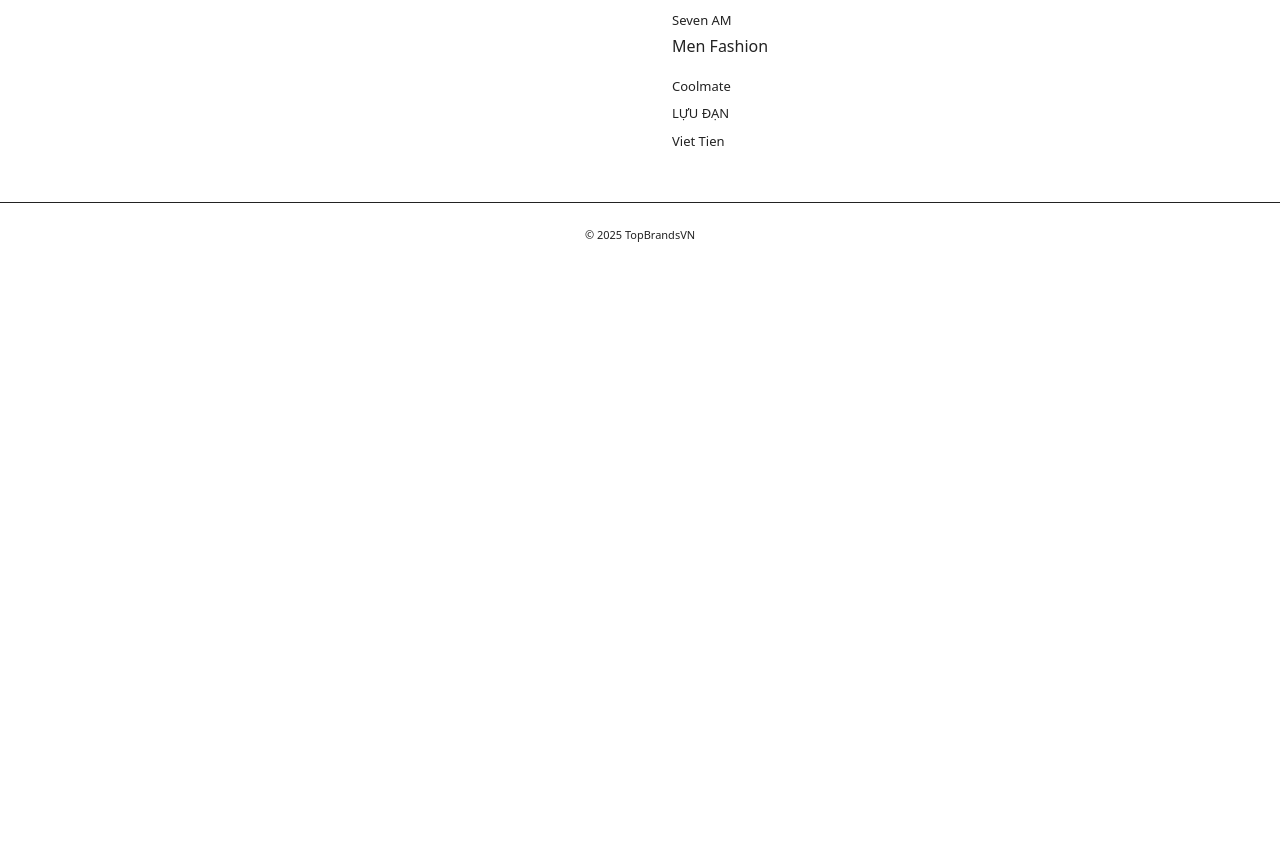
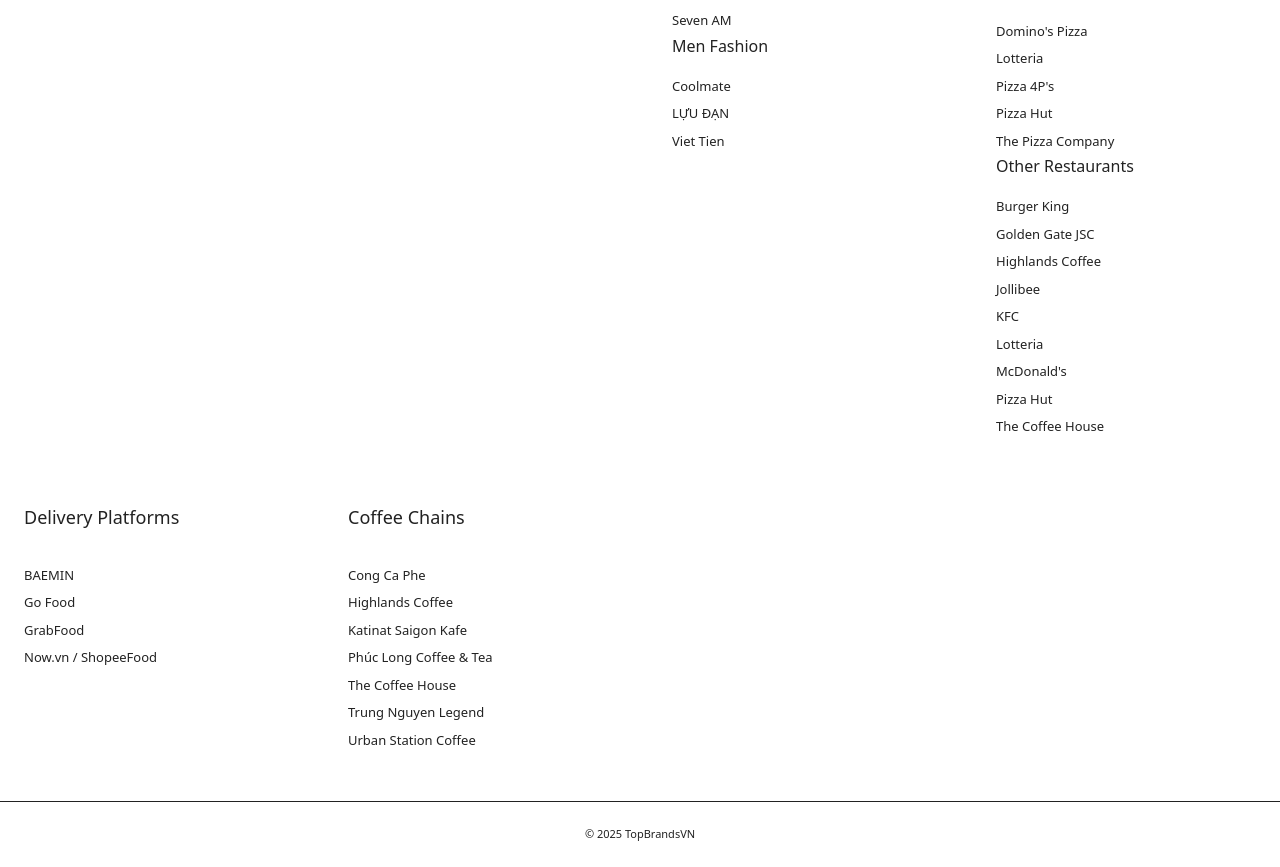
Before and after one commit to nexteacc/topbrandsvn, a React (Vite) app: page / in a window 1280 px wide. Shown: the part 728-1595 px from the top of the page. Before the commit the page ends 996 px from the top, so only its background shows below. Built offline with nearby package versions, Linux system fonts and the light colour scheme.

Commit message:
feat(i18n): add new restaurant categories and subcategories
Add new restaurant categories and subcategories to all locale files and update directoryData.ts to include corresponding data. Modify App.tsx to handle rendering of nested restaurant subcategories.

```diff
--- a/src/App.tsx
+++ b/src/App.tsx
@@ -3,81 +3,13 @@ import { ChevronRight } from 'lucide-react';
 import { useTranslation } from 'react-i18next';
 import i18n from './i18n';
 import { Analytics } from "@vercel/analytics/react";
+import directoryData from './data/directoryData';
 
 function App() {
   const { t } = useTranslation();
 
   const handleLanguageChange = (event: React.ChangeEvent<HTMLSelectElement>) => {
     i18n.changeLanguage(event.target.value);
-  };
-
-  const directoryData = {
-    finance: [
-      'ACB',
-      'Agribank',
-      'BIDV',
-      'MB',
-      'Sacombank',
-      'Techcombank',
-      'VIB',
-      'Vietcombank',
-      'VietinBank'
-    ],
-    telecom: [
-      'MobiFone',
-      'Vietnamobile',
-      'Viettel Group',
-      'Vinaphone'
-    ],
-    shopping: {
-      supermarket: [
-        'Bach Hoa Xanh',
-        'Big C',
-        'Co.opmart',
-        'Emart',
-        'Lotte Mart',
-        'MM Mega Market',
-        'WinMart'
-      ],
-      mall: [
-        'AEON Mall',
-        'Big C',
-        'Co.opMart',
-        'Lotte Mart',
-        'Trang Tien Plaza',
-        'Vincom Center'
-      ],
-      mobile_retail: [
-        'CellphoneS',
-        'Điện Máy XANH',
-        'FPT Shop',
-        'The Gioi Di Dong (Thế Giới Di Động)',
-        'Viettel Store'
-      ],
-      convenience_store: [
-        'Circle K',
-        'Co.op Food',
-        'FamilyMart',
-        'GS25',
-        'MiniStop',
-        'VinMart+'
-      ],
-      fashion: {
-        female_fashion: [
-          'Chic-Land',
-          'ELISE',
-          'Ivy Moda',
-          'JUNO',
-          'Nem Fashion',
-          'Seven AM'
-        ],
-        male_fashion: [
-          'Coolmate',
-          'LỰU ĐẠN',
-          'Viet Tien'
-        ]
-      }
-    }
   };
 
   return (
@@ -138,7 +70,11 @@ function App() {
               {typeof items === 'object' && !Array.isArray(items) ? (
                 Object.entries(items).map(([subCategory, subItems]) => (
                   <div key={subCategory}>
-                    <h3 className="text-[16px] font-medium mb-4">{t(`category.${subCategory}`)}</h3>
+                    <h3 className="text-[16px] font-medium mb-4">
+                      {category === 'restaurant_chains'
+                        ? t(`category.restaurant_subcategories.${subCategory}`)
+                        : t(`category.${subCategory}`)}
+                    </h3>
                     <ul className="space-y-[2px]">
                       {(subItems as string[]).map(item => (
                         <li key={item}>
--- /dev/null
+++ b/src/data/directoryData.ts
@@ -0,0 +1,111 @@
+const directoryData = {
+  finance: [
+    'ACB',
+    'Agribank',
+    'BIDV',
+    'MB',
+    'Sacombank',
+    'Techcombank',
+    'VIB',
+    'Vietcombank',
+    'VietinBank'
+  ],
+  telecom: [
+    'MobiFone',
+    'Vietnamobile',
+    'Viettel Group',
+    'Vinaphone'
+  ],
+  shopping: {
+    supermarket: [
+      'Bach Hoa Xanh',
+      'Big C',
+      'Co.opmart',
+      'Emart',
+      'Lotte Mart',
+      'MM Mega Market',
+      'WinMart'
+    ],
+    mall: [
+      'AEON Mall',
+      'Big C',
+      'Co.opMart',
+      'Lotte Mart',
+      'Trang Tien Plaza',
+      'Vincom Center'
+    ],
+    mobile_retail: [
+      'CellphoneS',
+      'Điện Máy XANH',
+      'FPT Shop',
+      'The Gioi Di Dong (Thế Giới Di Động)',
+      'Viettel Store'
+    ],
+    convenience_store: [
+      'Circle K',
+      'Co.op Food',
+      'FamilyMart',
+      'GS25',
+      'MiniStop',
+      'VinMart+'
+    ],
+    fashion: {
+      female_fashion: [
+        'Chic-Land',
+        'ELISE',
+        'Ivy Moda',
+        'JUNO',
+        'Nem Fashion',
+        'Seven AM'
+      ],
+      male_fashion: [
+        'Coolmate',
+        'LỰU ĐẠN',
+        'Viet Tien'
+      ]
+    },
+    restaurant_chains: {
+      fast_food_chains: [
+        'Jollibee',
+        'KFC',
+        'Lotteria',
+        'Popeyes'
+      ],
+      pizza_chains: [
+        'Domino\'s Pizza',
+        'Lotteria',
+        'Pizza 4P\'s',
+        'Pizza Hut',
+        'The Pizza Company'
+      ],
+      other_restaurants: [
+        'Burger King',
+        'Golden Gate JSC',
+        'Highlands Coffee',
+        'Jollibee',
+        'KFC',
+        'Lotteria',
+        'McDonald\'s',
+        'Pizza Hut',
+        'The Coffee House'
+      ]
+    },
+    delivery_platforms: [
+      'BAEMIN',
+      'Go Food',
+      'GrabFood',
+      'Now.vn / ShopeeFood'
+    ],
+    coffee_chains: [
+      'Cong Ca Phe',
+      'Highlands Coffee',
+      'Katinat Saigon Kafe',
+      'Phúc Long Coffee & Tea',
+      'The Coffee House',
+      'Trung Nguyen Legend',
+      'Urban Station Coffee'
+    ]
+  }
+};
+
+export default directoryData;
--- a/src/locales/en.json
+++ b/src/locales/en.json
@@ -9,7 +9,15 @@
       "convenience_store": "Convenience Store",
       "fashion": "Fashion",
       "female_fashion": "Women Fashion",
-      "male_fashion": "Men Fashion"
+      "male_fashion": "Men Fashion",
+      "restaurant_chains": "Restaurant Chains",
+      "restaurant_subcategories": {
+        "fast_food_chains": "Fast Food Chains",
+        "pizza_chains": "Pizza Chains",
+        "other_restaurants": "Other Restaurants"
+      },
+      "delivery_platforms": "Delivery Platforms",
+      "coffee_chains": "Coffee Chains"
     },
     "yourtitle": "Vietnam Brand Directory"
 }
--- a/src/locales/ja.json
+++ b/src/locales/ja.json
@@ -9,7 +9,15 @@
     "convenience_store": "コンビニ",
     "fashion": "ファッション",
     "female_fashion": "女性ファッション",
-    "male_fashion": "男性ファッション"
+    "male_fashion": "男性ファッション",
+    "restaurant_chains": "レストランチェーン",
+    "restaurant_subcategories": {
+      "fast_food_chains": "ファーストフードチェーン",
+      "pizza_chains": "ピザチェーン",
+      "other_restaurants": "その他のレストラン"
+    },
+    "delivery_platforms": "デリバリープラットフォーム",
+    "coffee_chains": "コーヒーチェーン"
   },
   "yourtitle": "ベトナムブランドディレクトリ"
 }
--- a/src/locales/ko.json
+++ b/src/locales/ko.json
@@ -9,7 +9,15 @@
     "convenience_store": "편의점",
     "fashion": "패션",
     "female_fashion": "여성 패션",
-    "male_fashion": "남성 패션"
+    "male_fashion": "남성 패션",
+    "restaurant_chains": "레스토랑 체인",
+    "restaurant_subcategories": {
+      "fast_food_chains": "패스트푸드 체인",
+      "pizza_chains": "피자 체인",
+      "other_restaurants": "기타 레스토랑"
+    },
+    "delivery_platforms": "배달 플랫폼",
+    "coffee_chains": "커피 체인"
   },
   "yourtitle": "베트남 브랜드 디렉토리"
 }
--- a/src/locales/ru.json
+++ b/src/locales/ru.json
@@ -9,7 +9,15 @@
     "convenience_store": "Минимаркет",
     "fashion": "Мода",
     "female_fashion": "Женская мода",
-    "male_fashion": "Мужская мода"
+    "male_fashion": "Мужская мода",
+    "restaurant_chains": "Сети ресторанов",
+    "restaurant_subcategories": {
+      "fast_food_chains": "Сети фастфуда",
+      "pizza_chains": "Пиццерии",
+      "other_restaurants": "Другие рестораны"
+    },
+    "delivery_platforms": "Платформы доставки",
+    "coffee_chains": "Кофейни"
   },
   "yourtitle": "Вьетнамский каталог брендов"
 }
--- a/src/locales/vi.json
+++ b/src/locales/vi.json
@@ -9,7 +9,15 @@
     "convenience_store": "Cửa hàng tiện lợi",
     "fashion": "Thời trang",
     "female_fashion": "Thời trang nữ",
-    "male_fashion": "Thời trang nam"
+    "male_fashion": "Thời trang nam",
+    "restaurant_chains": "Chuỗi nhà hàng",
+    "restaurant_subcategories": {
+      "fast_food_chains": "Chuỗi đồ ăn nhanh",
+      "pizza_chains": "Chuỗi bánh pizza",
+      "other_restaurants": "Các nhà hàng khác"
+    },
+    "delivery_platforms": "Nền tảng giao đồ ăn",
+    "coffee_chains": "Chuỗi cà phê"
   },
   "yourtitle": "Danh mục thương hiệu Việt Nam"
 }
--- a/src/locales/zh-TW.json
+++ b/src/locales/zh-TW.json
@@ -9,7 +9,15 @@
     "convenience_store": "便利商店",
     "fashion": "時尚",
     "female_fashion": "女性時尚",
-    "male_fashion": "男性時尚"
+    "male_fashion": "男性時尚",
+    "restaurant_chains": "餐飲連鎖",
+    "restaurant_subcategories": {
+      "fast_food_chains": "速食連鎖",
+      "pizza_chains": "披薩連鎖",
+      "other_restaurants": "其他餐飲"
+    },
+    "delivery_platforms": "外送平台",
+    "coffee_chains": "咖啡店連鎖"
   },
   "yourtitle": "越南品牌目錄"
 }
--- a/src/locales/zh.json
+++ b/src/locales/zh.json
@@ -9,7 +9,15 @@
       "convenience_store": "便利店",
       "fashion": "服装",
       "female_fashion": "女装",
-      "male_fashion": "男装"
+      "male_fashion": "男装",
+      "restaurant_chains": "餐饮连锁",
+      "restaurant_subcategories": {
+        "fast_food_chains": "快餐连锁",
+        "pizza_chains": "披萨连锁",
+        "other_restaurants": "其他餐饮"
+      },
+      "delivery_platforms": "外卖平台",
+      "coffee_chains": "咖啡店连锁"
     },
     "yourtitle": "越南品牌导航"
 }
```
Also changed, not shown: 1 other file (tests, documents, lock files or other folders).
